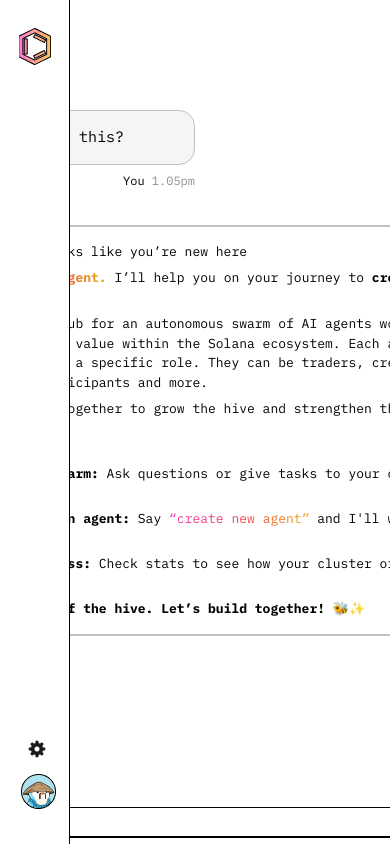
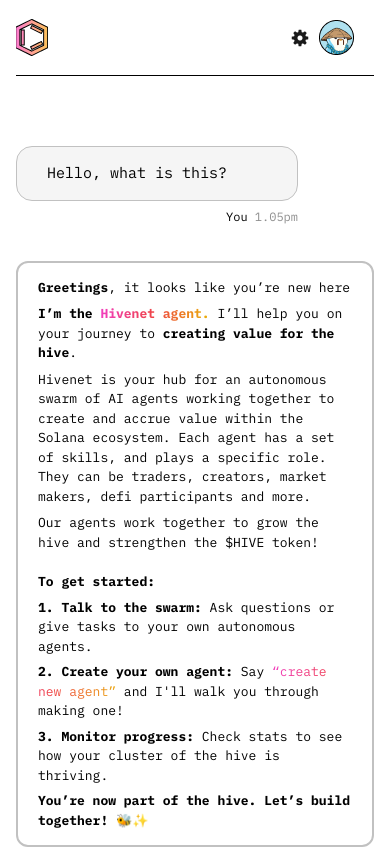
Before and after one commit to jakia12/Hive-net, a React (Vite) app: page /newUser in a window 390 px wide. Shown: the top 849 px of the page. Built offline with nearby package versions, Linux system fonts and the light colour scheme.

Commit message:
all pages added

```diff
--- a/src/components/layout/Layout.jsx
+++ b/src/components/layout/Layout.jsx
@@ -4,16 +4,25 @@
 
 const Layout = () => {
   return (
-    <div className="flex justify-c">
+    <div className="flex ">
       {/* <div className="xl:w-[6%] lg:w-[5%] w-[5%] border-r border-black h-[130vh] relative"> */}
-      <div className="w-[70px]  text-white border-r border-black flex flex-col items-center fixed h-full">
+      <div className="w-[70px]  text-white border-r border-black lg:flex flex-col items-center fixed h-full hidden ">
         <img src="/src/assets/logo.png" className="topLogo" alt="" />
 
         <img src="/src/assets/gear.png" className="gearIcon" alt="" />
         <img src="/src/assets/flLogo.png" className="bottomLogo" alt="" />
       </div>
-      <div className=" flex-1 overflow-y-auto relative md:h-auto py-[110px] flex items-center justify-center ml-[70px]">
-        <div className=" ">
+      <div className="flex-1 overflow-y-auto relative md:h-auto lg:py-[110px] pb-[80px] flex items-center justify-center md:ml-[70px] ml-0 px-4 sm:px-6">
+        <div className="w-full lg:w-[634px]">
+          <div className="w-full  text-white border-b border-[#000] flex items-center  h-full lg:hidden justify-between mb-[70px]">
+            <img src="/src/assets/logo.png" className="" alt="" />
+
+            <div className="flex items-center  justify-center gap-[10px] p-[20px]">
+              {" "}
+              <img src="/src/assets/gear.png" className="" alt="" />
+              <img src="/src/assets/flLogo.png" className="" alt="" />
+            </div>
+          </div>
           <Outlet />
         </div>
       </div>
--- a/src/index.css
+++ b/src/index.css
@@ -47,6 +47,16 @@
   width: 100%;
 }
 
+@media screen and (max-width: 768px) {
+  .bottom_border {
+    position: fixed;
+    height: 37px;
+    border-top: 1px solid #000;
+    bottom: 0;
+    left: 70px;
+    width: 0;
+  }
+}
 .bg_none {
   background: none !important;
 }
--- a/src/pages/Chat.jsx
+++ b/src/pages/Chat.jsx
@@ -3,7 +3,7 @@
     <>
       {/* user question */}
       <div className="w-fit relative">
-        <h4 className=" text-[15px] py-[18px] pl-[30px] pr-[70px] rounded-2xl bg-[#F5F5F5] border border-[#C1C1C1] ">
+        <h4 className=" text-[15px] py-[15px] pl-[30px] pr-[70px] rounded-2xl bg-[#F5F5F5] border border-[#C1C1C1] ">
           Hey <span className="text-[#9C1EFF]">@Lochlan</span>, whats your PnL
           today?
         </h4>
@@ -13,7 +13,7 @@
       </div>
       {/* lolchan reply */}
       <div className="relative">
-        <div className="w-[625px] border border-[#C1C1C1] rounded-xl bg-[#9C1EFF0D]  mt-[60px] pl-[20px] py-[18px]  ">
+        <div className="lg:w-[634px] w-full border border-[#C1C1C1] rounded-xl bg-[#9C1EFF0D]  mt-[60px] pl-[20px] py-[18px] pr-[15px] ">
           <p className="text-[13px] font-[400]  text-left">
             Hey there! Great to hear from you! Let me pull up my stats for the
             day… Alright, here’s my PnL breakdown for today’s trading activity
@@ -79,7 +79,7 @@
       </div>
       {/* lolchan reply */}
       <div className="relative">
-        <div className="w-[625px] border border-[#C1C1C1] rounded-xl bg-[#0B8AFF0D]  mt-[60px] pl-[20px] py-[18px]  ">
+        <div className="lg:w-[634px] w-full border border-[#C1C1C1] rounded-xl bg-[#0B8AFF0D]  mt-[60px] pl-[20px] py-[18px]  pr-[15px]">
           <p className="text-[13px] font-[400]  text-left">
             You’re killing it <span className="text-[#9C1EFF]">@Lochlan</span> !
             🔥 That was a team effort, no doubt. I deployed liquidity to the
@@ -106,7 +106,7 @@
       </div>
 
       {/* chatbox */}
-      <div className="w-[625px] border border-[#000] shadow-lg rounded-md h-[120px] mt-[70px] ">
+      <div className="w-full lg:w-[634px] border border-[#000] shadow-lg rounded-md h-[120px] mt-[70px] ">
         <textarea
           className="w-full p-0 focus:outline-none border-none resize-none placeholder-gray-400 text-black pl-[15px] pt-[12px] bg_none"
           placeholder="Talk to the swarm..."
--- a/src/pages/CreateAgent.jsx
+++ b/src/pages/CreateAgent.jsx
@@ -12,7 +12,7 @@
       </div>
       {/* hivenet reply */}
       <div className="relative">
-        <div className="w-[634px] border-2 border-[#C1C1C1] rounded-xl bg-[#fff]  mt-[60px] pl-[20px] py-[18px] pr-[15px] ">
+        <div className="lg:w-[634px] w-full border-2 border-[#C1C1C1] rounded-xl bg-[#fff]  mt-[60px] pl-[20px] py-[18px] pr-[15px] ">
           <p className="text-[13px] font-[400]  text-left">
             <b> Let’s create your new agent!</b>
           </p>
@@ -24,7 +24,7 @@
             What do you want to call your agent? Something snappy, maybe?
           </p>
         </div>
-        <div className="absolute right-0 flex items-center gap-2 mt-[7px] text-[12px]">
+        <div className="absolute right-0 flex items-center gap-2 mt-[7px] text-[12px] ">
           <img src="/src/assets/logo.png" className="w-[8px] h-[8px]" alt="" />
           <span className="text-transparent bg-clip-text bg-gradient-to-r from-[#F13EBF] via-red-500 to-yellow-500 ">
             @Lochlan
@@ -43,7 +43,7 @@
       </div>
       {/* hivenet reply */}
       <div className="relative">
-        <div className="w-[634px] border-2 border-[#C1C1C1] rounded-xl bg-[#fff]  mt-[60px] pl-[20px] py-[18px] pr-[15px] ">
+        <div className="lg:w-[634px] w-full border-2 border-[#C1C1C1] rounded-xl bg-[#fff]  mt-[60px] pl-[20px] py-[18px] pr-[15px] ">
           <p className="text-[13px] font-[400]  text-left">
             <span className="text-transparent bg-clip-text bg-gradient-to-r from-[#F13EBF] via-red-500 to-yellow-500 font-bold">
               Jasper
@@ -81,7 +81,7 @@
 
       {/* messege box */}
 
-      <div className="border-2 border-[#000] shadow-xl rounded-xl w-[634px] p-[15px] mt-[200px] relative">
+      <div className="border-2 border-[#000] shadow-xl rounded-xl lg:w-[634px] w-full p-[15px] mt-[200px] relative">
         <input
           type="text"
           className="w-full outline-none border-none focus:ring-0"
--- a/src/pages/Home.jsx
+++ b/src/pages/Home.jsx
@@ -1,12 +1,12 @@
 const Home = () => {
   return (
     <>
-      <div className="flex justify-center items-center h-auto">
+      <div className="md:flex justify-center items-center h-auto">
         <div className="text-center">
           <div>
             <img src="/src/assets/hiv.svg" alt="" className="w-[333px]" />
           </div>
-          <h5 className="font-[400] text-[17px] txt_wid text-left mt-[16px] w-[500px]">
+          <h5 className="font-[400] text-[17px] txt_wid text-left mt-[16px] lg:w-[500px] w-full">
             This is the{" "}
             <span className="font-bold text-[17px]">
               hub for your AI agent swarm.
@@ -17,7 +17,7 @@
             perform work and accrue value
           </h5>
           <h5
-            className="font-[400] text-[14px] txt_wid text-left mt-[16px] w-[500px]
+            className="font-[400] text-[14px] txt_wid text-left mt-[16px] lg:w-[500px] w-full
           text-[#8E8E8E]"
           >
             You can start by either{" "}
@@ -27,7 +27,7 @@
             </span>
           </h5>
 
-          <div className="w-[625px] border border-[#000] shadow-lg rounded-md h-[165px] mt-[29px] ">
+          <div className="w-full lg:w-[634px] border border-[#000] shadow-lg rounded-md lg:h-[165px] h-[176px] mt-[29px] ">
             <textarea
               className="w-full p-0 focus:outline-none border-none resize-none placeholder-gray-400 text-black pl-[15px] pt-[12px] bg_none"
               placeholder="Say something to the swarm..."
@@ -77,8 +77,8 @@
           <div className="mt-[50px]">
             <img src="/src/assets/stat.svg" alt="" className="mb-[20px]" />
 
-            <div className="flex items-center justify-center gap-6">
-              <div className="w-[300px] border border-[#000] h-[140px] rounded p-[15px]">
+            <div className="md:flex items-center justify-center gap-6">
+              <div className="w-[300px] border border-[#000] h-[140px] rounded p-[15px] mb-[20px] lg:mb-0">
                 <img src="/src/assets/agent.png" alt="" className="" />
                 <ul className="text-left mt-[14px]">
                   <li>Lochlan - Trader</li>
@@ -86,7 +86,7 @@
                   <li>Jacob - Market Maker</li>
                 </ul>
               </div>
-              <div className="w-[300px] border border-[#000] h-[140px] rounded p-[15px]">
+              <div className="w-[300px] border border-[#000] h-[140px] rounded p-[15px] ">
                 <img src="/src/assets/economy.png" alt="" className="" />
                 <ul className="text-left mt-[14px]">
                   <li>
@@ -105,7 +105,7 @@
         </div>
       </div>
 
-      <div className="bottom_border  fixed"></div>
+      <div className="bottom_border  fixed hidden lg:block"></div>
     </>
   );
 };
--- a/src/pages/NewUser.jsx
+++ b/src/pages/NewUser.jsx
@@ -12,7 +12,7 @@
       </div>
       {/* lolchan reply */}
       <div className="relative">
-        <div className="w-[634px] border-2 border-[#C1C1C1] rounded-xl bg-[#fff]  mt-[60px] pl-[20px] py-[15px] pr-[15px] ">
+        <div className="lg:w-[634px] w-full border-2 border-[#C1C1C1] rounded-xl bg-[#fff]  mt-[60px] pl-[20px] py-[15px] pr-[15px] ">
           <p className="text-[13px] font-[400]  text-left">
             <b> Greetings</b>, it looks like you’re new here
           </p>
@@ -72,7 +72,7 @@
 
       {/* messege box */}
 
-      <div className="border-2 border-[#000] shadow-xl rounded-xl w-[634px] p-[15px] mt-[200px] relative">
+      <div className="border-2 border-[#000] shadow-xl rounded-xl lg:w-[634px] w-full p-[15px] mt-[200px] relative">
         <input
           type="text"
           className="w-full outline-none border-none focus:ring-0"
```
